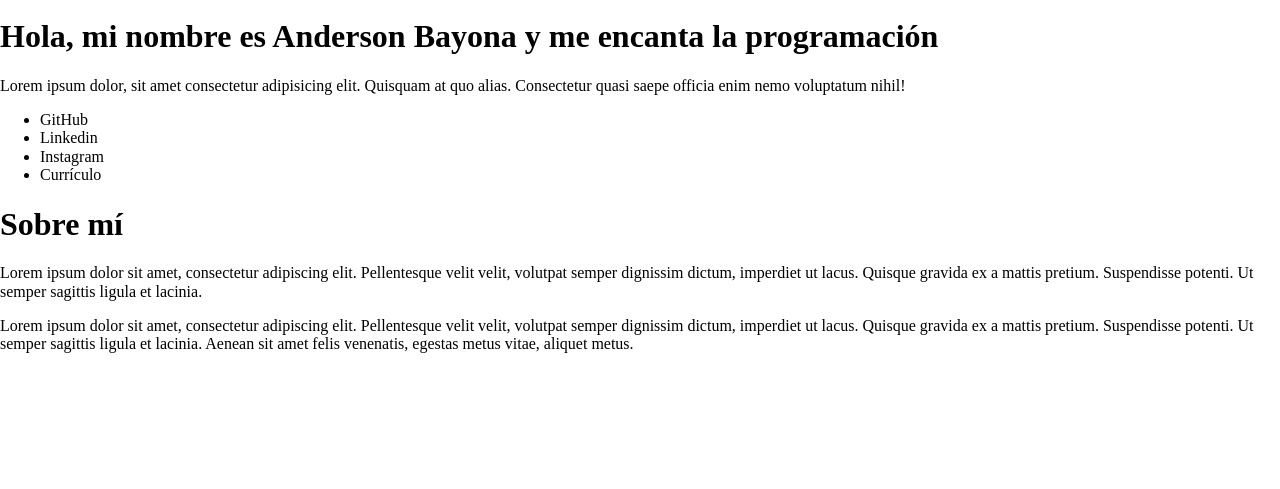
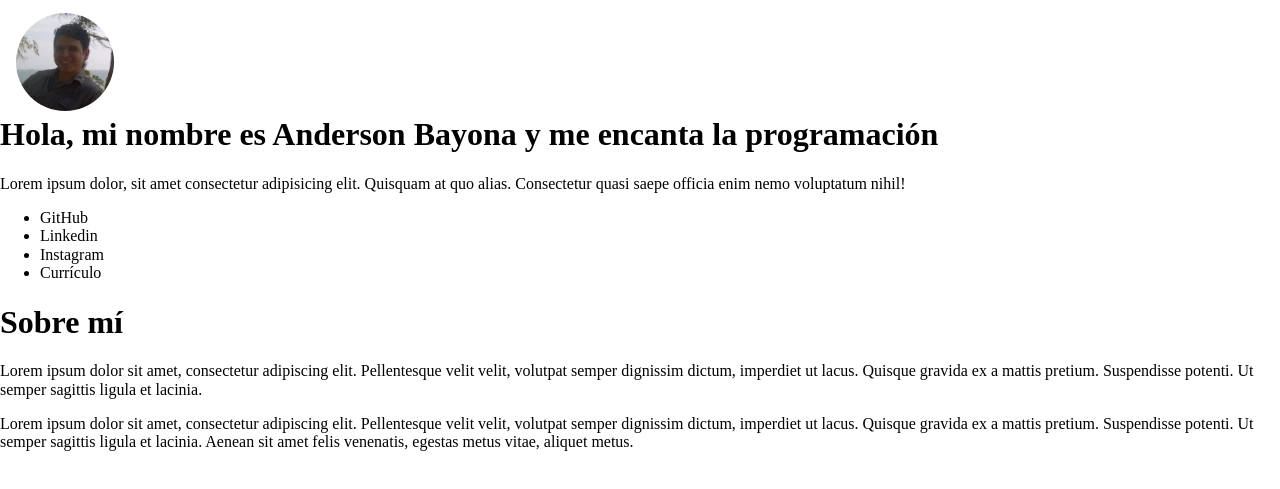
Before and after one commit to DevelopAndy/Portfolio, a plain HTML site: page index.html in a window 1280 px wide. Shown: the part 59-548 px from the top of the page. Drawn offline with Linux system fonts and the light colour scheme.

Commit message:
styles for hero image

```diff
--- /dev/null
+++ b/assets/css/hero/hero-img.css
@@ -0,0 +1,11 @@
+.hero__img {
+    background: url(../../img/Anderson-Bayona.jpg);
+    background-position: center;
+    background-size: cover;
+    border-radius: 100%;
+    height: 98px;
+    left: 16px;
+    position: relative;
+    top: 16px;
+    width: 98px;
+}
--- a/index.html
+++ b/index.html
@@ -8,6 +8,7 @@
     <link rel="stylesheet" href="assets/css/normalize.css">
     <link rel="stylesheet" href="assets/css/header.css">
     <link rel="stylesheet" href="assets/css/menu.css">
+    <link rel="stylesheet" href="assets/css/hero/hero-img.css">
 </head>
 <body>
     <header class="header">
```
Also changed, not shown: assets/img/Anderson-Bayona.jpg (added).
